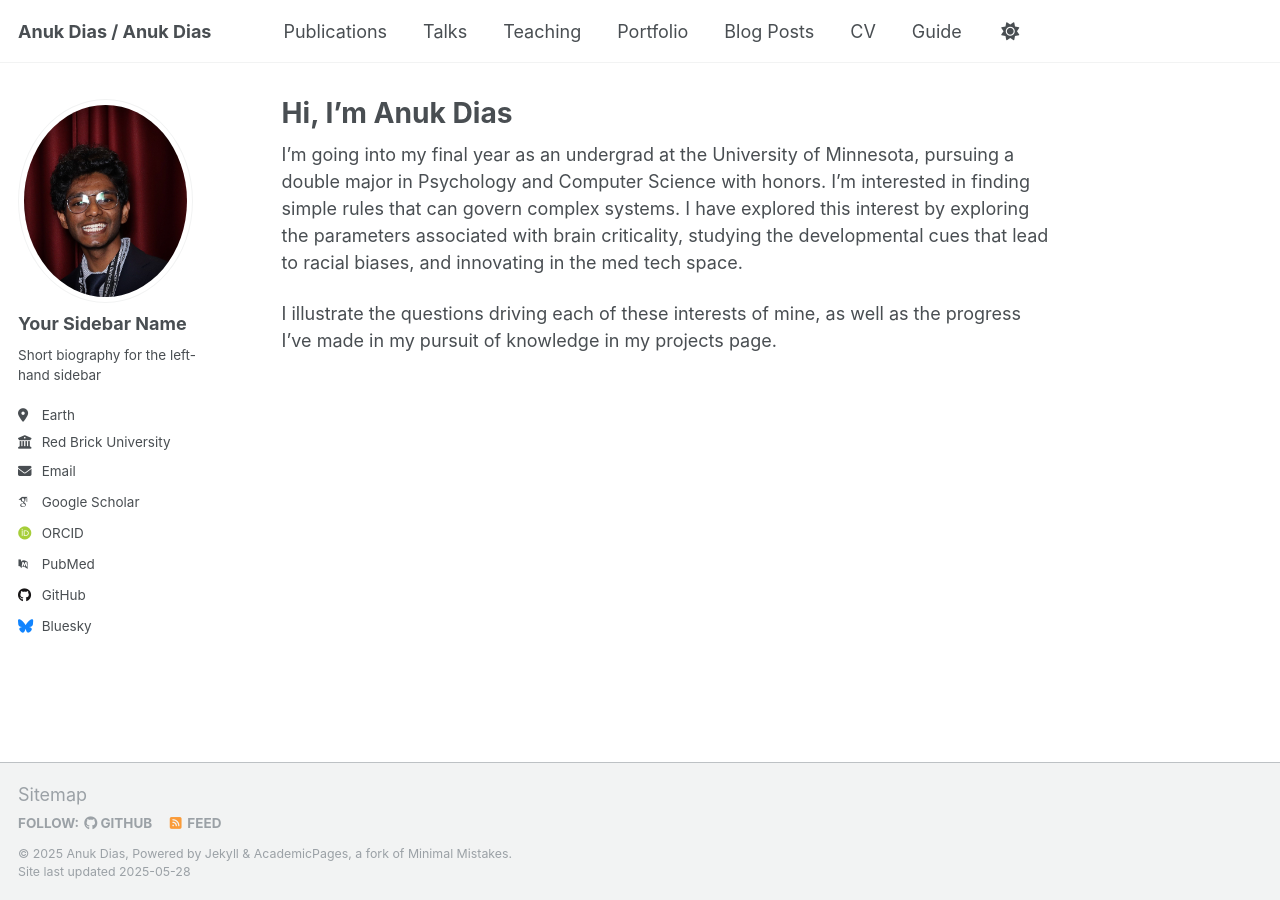
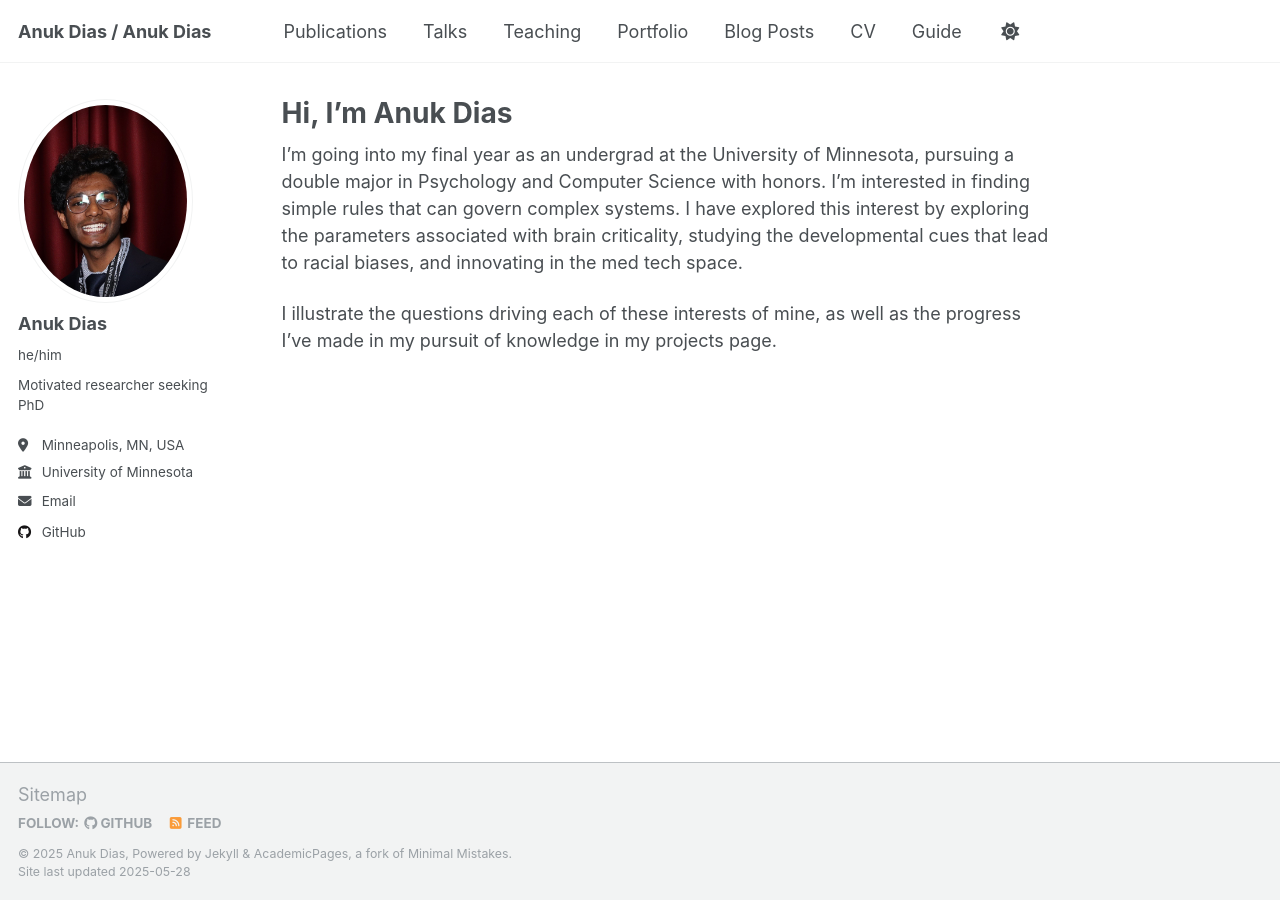
Before and after one commit to anukdias/anukdias.github.io, a Jekyll site: the page built from _pages/about.md, in a window 1280 px wide. Built offline with Jekyll 4.4.1, drawn with Linux system fonts in a browser that asks for light colours; some web fonts are replaced.

Commit message:
Fixed rest of config.yml file

```diff
--- a/_config.yml
+++ b/_config.yml
@@ -23,22 +23,22 @@ repository               : "anukdias/anukdias.github.io"
 author:
   # Biographic information
   avatar           : "headshot2.jpg"
-  name             : "Your Sidebar Name"
-  pronouns         : # example: "she/her"
-  bio              : "Short biography for the left-hand sidebar"
-  location         : "Earth"
-  employer         : "Red Brick University"
+  name             : "Anuk Dias"
+  pronouns         : "he/him"
+  bio              : "Motivated researcher seeking PhD"
+  location         : "Minneapolis, MN, USA"
+  employer         : "University of Minnesota"
   uri              : # URL
-  email            : "none@example.org"
+  email            : "dias0019@umn.edu"
 
   # Academic websites
   academia         : # URL
   arxiv            : # URL - Update with the correct link to your profile
-  googlescholar    : "https://scholar.google.com/citations?user=PS_CX0AAAAAJ"
+  googlescholar    : #"https://scholar.google.com/citations?user=PS_CX0AAAAAJ"
   impactstory      : # URL
-  orcid            : "http://orcid.org/yourorcidurl"
+  orcid            : #"http://orcid.org/yourorcidurl"
   semantic         : # URL
-  pubmed           : "https://www.ncbi.nlm.nih.gov/pubmed/?term=john+snow"
+  pubmed           : #"https://www.ncbi.nlm.nih.gov/pubmed/?term=john+snow"
   researchgate     : # URL
   scopus           : # URL
 
@@ -51,7 +51,7 @@ author:
   stackoverflow    : # User number or user number and name (i.e., use "1" or "1/jeff-atwood")
 
   # Social media
-  bluesky          : "bsky.app" # Replace this with you Bluesky username
+  bluesky          : # "bsky.app" # Replace this with you Bluesky username
   facebook         : # Username
   flickr           : # Username
   foursquare       : # Username
```
